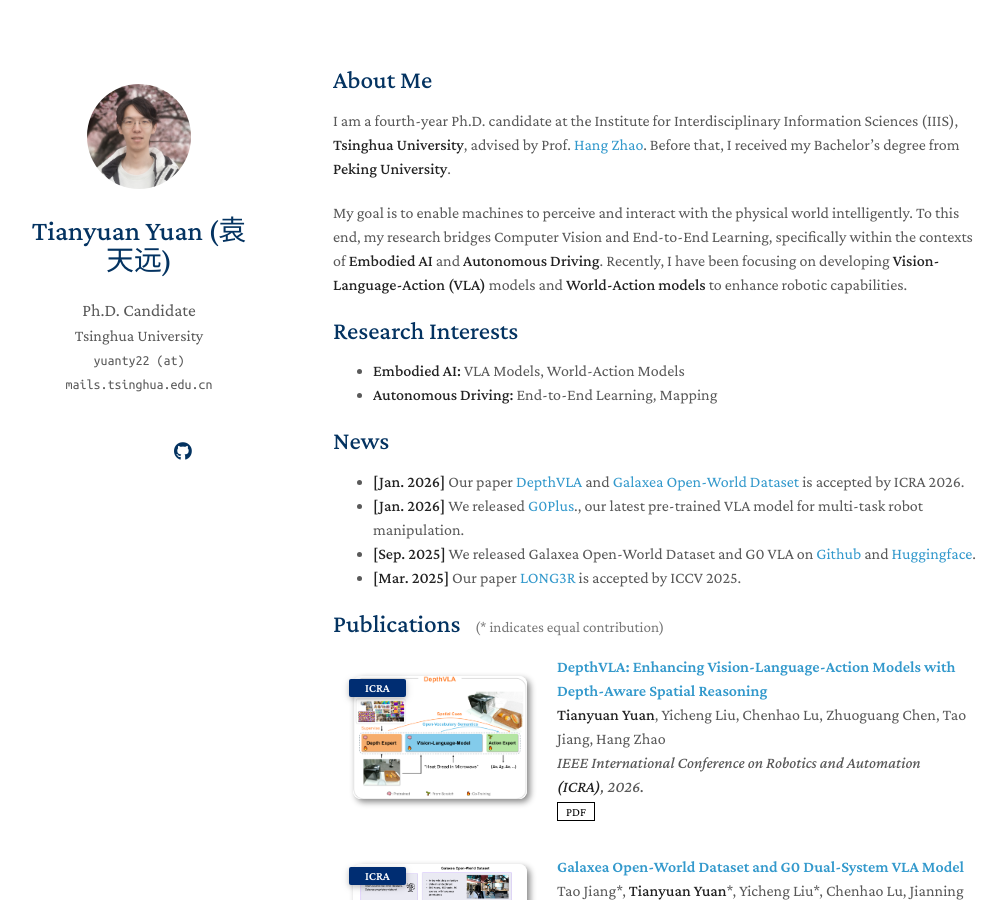
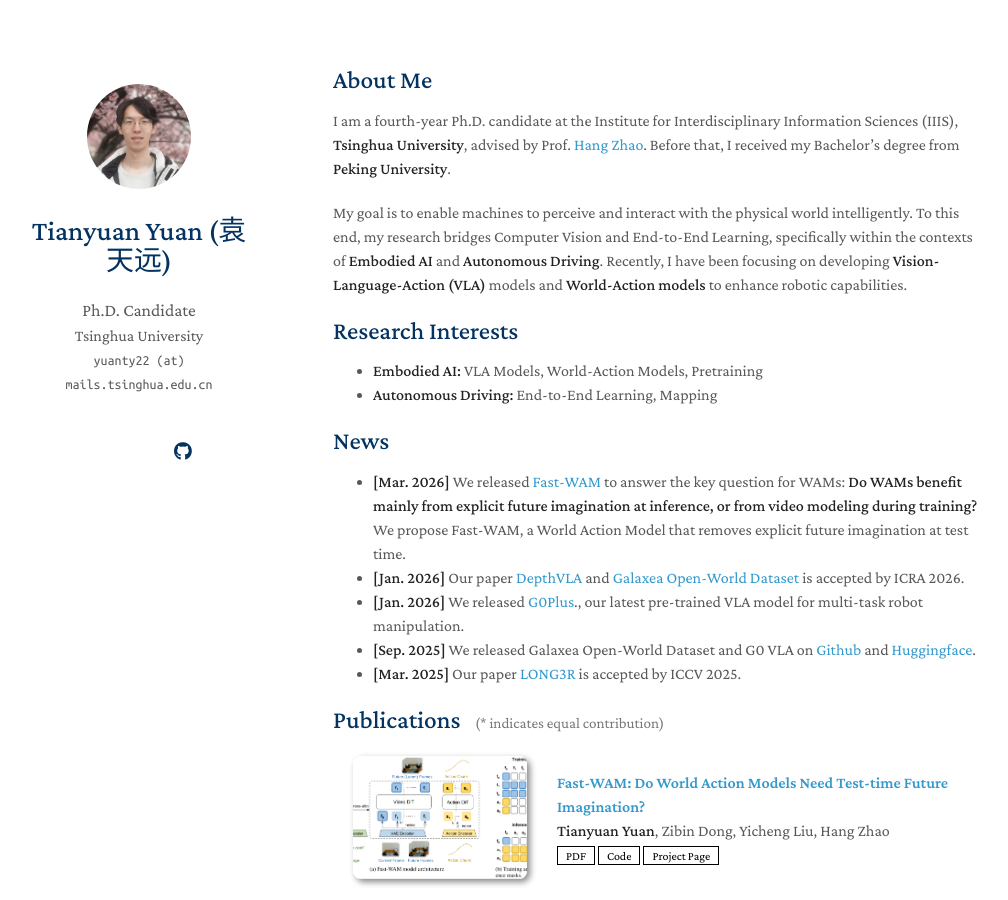
Before and after one commit to yuantianyuan01/yuantianyuan01.github.io, a Jekyll site: the page built from index.md, in a window 1280 px wide and 900 px high. Shown: the whole window, without its empty margins (137-1145 px from the left). Built offline with Jekyll 4.4.1, drawn with Linux system fonts in a browser that asks for light colours; a style sheet for code colours, icons or effects is not loaded; our own code applies the rules of GitHub Pages for plain Markdown files.

Commit message:
update fast-wam

```diff
--- a/_data/publications.yml
+++ b/_data/publications.yml
@@ -1,4 +1,13 @@
 main:
+
+  - title: "Fast-WAM: Do World Action Models Need Test-time Future Imagination?"
+    authors: "<strong>Tianyuan Yuan</strong>, Zibin Dong, Yicheng Liu, Hang Zhao"
+    # conference_short: arXiv
+    # conference: arXiv preprint, 2026.
+    pdf: https://arxiv.org/pdf/2603.16666.pdf
+    code: https://github.com/yuantianyuan01/FastWAM
+    page: https://yuantianyuan01.github.io/FastWAM/
+    image: ./assets/img/fastwam.png
 
   - title: "DepthVLA: Enhancing Vision-Language-Action Models with Depth-Aware Spatial Reasoning"
     authors: "<strong>Tianyuan Yuan</strong>, Yicheng Liu, Chenhao Lu, Zhuoguang Chen, Tao Jiang, Hang Zhao"
--- a/index.md
+++ b/index.md
@@ -10,11 +10,12 @@ My goal is to enable machines to perceive and interact with the physical world i
 
 ## Research Interests
 
-- **Embodied AI:** VLA Models, World-Action Models
+- **Embodied AI:** VLA Models, World-Action Models, Pretraining
 - **Autonomous Driving:** End-to-End Learning, Mapping
 
 ## News
 
+- **[Mar. 2026]** We released [Fast-WAM](https://yuantianyuan01.github.io/FastWAM/) to answer the key question for WAMs: **Do WAMs benefit mainly from explicit future imagination at inference, or from video modeling during training?** We propose Fast-WAM, a World Action Model that removes explicit future imagination at test time.
 - **[Jan. 2026]** Our paper [DepthVLA](https://arxiv.org/pdf/2510.13375.pdf) and [Galaxea Open-World Dataset](https://opengalaxea.github.io/GalaxeaVLA/) is accepted by ICRA 2026.
 - **[Jan. 2026]** We released [G0Plus](https://github.com/OpenGalaxea/GalaxeaVLA)., our latest pre-trained VLA model for multi-task robot manipulation.
 - **[Sep. 2025]** We released Galaxea Open-World Dataset and G0 VLA on [Github](https://github.com/OpenGalaxea/GalaxeaVLA) and [Huggingface](https://huggingface.co/datasets/OpenGalaxea/Galaxea-Open-World-Dataset).
```
Also changed, not shown: assets/img/fastwam.png (added).
